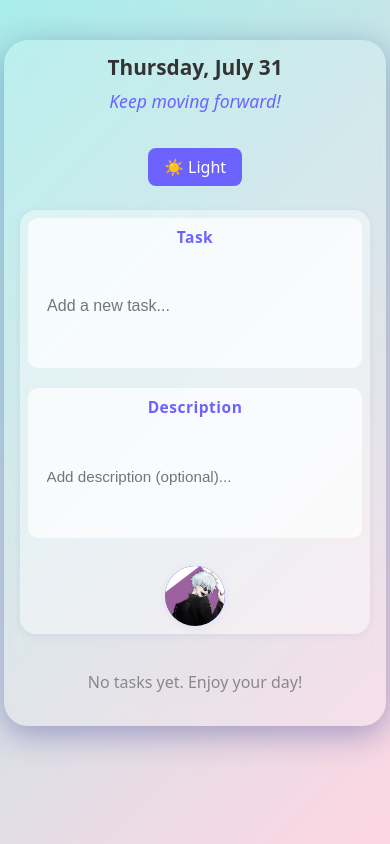
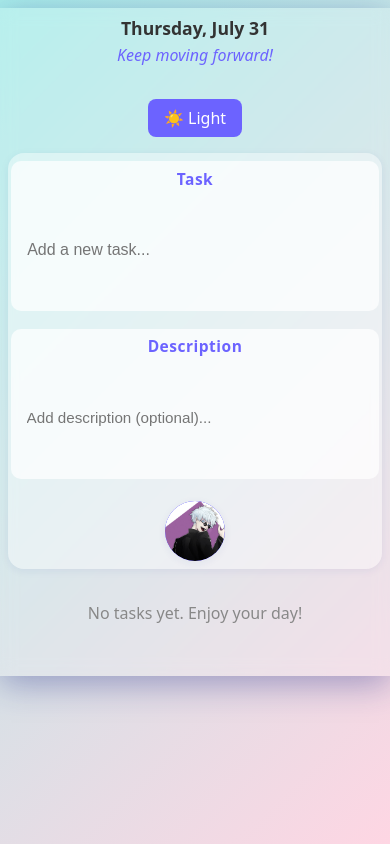
Before and after one commit to Rakesh99k/my-todo, a React (Vite) app: page / in a window 390 px wide. Built offline with nearby package versions, Linux system fonts and the light colour scheme.

Commit message:
Added scroll

```diff
--- a/src/App.css
+++ b/src/App.css
@@ -1,50 +1,39 @@
 html, body {
-  height: 100%;
+  min-height: 100vh;
+  height: auto;
   width: 100%;
   margin: 0;
   padding: 0;
   box-sizing: border-box;
+  overflow: auto;
 }
 
 #root {
   min-height: 100vh;
   min-width: 100vw;
   width: 100vw;
-  height: 100vh;
+  height: auto;
   max-width: 100vw;
-  max-height: 100vh;
+  max-height: none;
   margin: 0;
   padding: 0;
   text-align: center;
   box-sizing: border-box;
+  overflow: visible;
 }
 
-.logo {
-  height: 6em;
-  padding: 1.5em;
-  will-change: filter;
-  transition: filter 300ms;
-}
-.logo:hover {
-  filter: drop-shadow(0 0 2em #646cffaa);
-}
-.logo.react:hover {
-  filter: drop-shadow(0 0 2em #61dafbaa);
-}
-
-@keyframes logo-spin {
-  from {
-    transform: rotate(0deg);
-  }
-  to {
-    transform: rotate(360deg);
-  }
-}
-
-@media (prefers-reduced-motion: no-preference) {
-  a:nth-of-type(2) .logo {
-    animation: logo-spin infinite 20s linear;
-  }
+.todo-bg {
+  min-height: 100vh;
+  min-width: 100vw;
+  width: 100vw;
+  height: auto;
+  background: linear-gradient(135deg, #a8edea 0%, #fed6e3 100%);
+  display: flex;
+  align-items: center;
+  justify-content: center;
+  flex-direction: column;
+  box-sizing: border-box;
+  overflow: visible;
 }
 
 .card {
@@ -55,17 +44,25 @@ html, body {
   color: #888;
 }
 
-.todo-bg {
-  min-height: 100vh;
-  min-width: 100vw;
-  width: 100vw;
-  height: 100vh;
-  background: linear-gradient(135deg, #a8edea 0%, #fed6e3 100%);
-  display: flex;
-  align-items: center;
-  justify-content: center;
-  flex-direction: column;
-  box-sizing: border-box;
+/* Show always visible scrollbar for the whole page */
+body::-webkit-scrollbar,
+#root::-webkit-scrollbar,
+.todo-bg::-webkit-scrollbar {
+  width: 10px;
+  background: #eee;
+}
+
+body::-webkit-scrollbar-thumb,
+#root::-webkit-scrollbar-thumb,
+.todo-bg::-webkit-scrollbar-thumb {
+  background: #6c63ff;
+  border-radius: 6px;
+}
+
+/* For Firefox */
+body, #root, .todo-bg {
+  scrollbar-width: thin;
+  scrollbar-color: #6c63ff #eee;
 }
 
 .todo-container {
@@ -80,8 +77,7 @@ html, body {
   display: flex;
   flex-direction: column;
   align-items: stretch;
-  box-sizing: border-box; /* ensure padding is inside */
-  overflow: hidden; /* prevent children from overflowing */
+  box-sizing: border-box;
 }
 
 .todo-header {
@@ -194,8 +190,9 @@ html, body {
   list-style: none;
   padding: 0;
   margin: 0;
-  max-height: 45vh;
-  overflow-y: auto;
+  /* Remove max-height and overflow-y for infinite scroll */
+  /* max-height: 45vh; */
+  /* overflow-y: auto; */
   scrollbar-width: thin;
   scrollbar-color: #6c63ff #eee;
 }
@@ -352,41 +349,55 @@ html, body {
     min-height: 100vh;
     min-width: 100vw;
     width: 100vw;
-    height: 100vh;
-    padding: 1.5em 0;
+    height: auto;
+    padding: 0.5em 0;
     align-items: stretch;
     justify-content: flex-start;
     box-sizing: border-box;
+    overflow: auto;
   }
   .todo-container {
-    padding: 1rem;
-    max-width: 98vw;
-    margin: 1rem auto;
+    padding: 0.7em 0.5em;
+    max-width: 100vw;
+    width: 100vw;
+    margin: 0;
     box-sizing: border-box;
-    overflow: hidden;
+    border-radius: 0;
+    overflow: visible;
+  }
+  .todo-header {
+    margin-bottom: 1em;
+    padding: 0 0.5em;
   }
   .todo-header h1 {
-    font-size: 1.3em;
+    font-size: 1.1em;
+    word-break: break-word;
+  }
+  .motivation {
+    font-size: 1em;
+    margin-top: 0.3em;
+    padding: 0 0.5em;
   }
   .todo-input-card {
     flex-direction: column;
     align-items: stretch;
-    gap: 0.8em;
+    gap: 0.7em;
     width: 100%;
     box-sizing: border-box;
-    margin-bottom: 1.2rem;
+    margin-bottom: 1em;
+    padding: 0.5em 0.2em;
   }
   .input-box {
     width: 100%;
-    margin-bottom: 0.5em;
-    padding: 0.5em 0.5em;
+    margin-bottom: 0.4em;
+    padding: 0.4em 0.3em;
     min-width: 0;
     box-sizing: border-box;
   }
   .add-btn {
     align-self: center;
     margin-left: 0;
-    margin-top: 0.3em;
+    margin-top: 0.2em;
     width: 2.5em;
     height: 2.5em;
     min-width: 2.5em;
@@ -406,18 +417,20 @@ html, body {
   }
   .todo-list {
     width: 100%;
+    padding-bottom: 1.5em;
   }
   .todo-card {
-    padding: 0.7em 0.5em;
+    padding: 0.7em 0.3em;
     font-size: 0.98em;
     min-width: 0;
     width: 100%;
     box-sizing: border-box;
+    margin-bottom: 0.7em;
   }
   .todo-card-row {
     flex-direction: row;
     flex-wrap: wrap;
-    gap: 0.5em;
+    gap: 0.4em;
     width: 100%;
     min-width: 0;
   }
@@ -436,7 +449,7 @@ html, body {
   }
   .delete-btn {
     margin-left: 0.5em;
-    margin-top: 0.3em;
+    margin-top: 0.2em;
   }
 }
 
@@ -515,3 +528,31 @@ html, body {
 .theme-toggle-btn:hover {
   background: #ff2d55;
 }
+
+.dark-theme .checkbox-container input:checked + .checkmark {
+  background: #ff2d55;
+}
+
+.dark-theme .delete-btn {
+  color: #ff2d55;
+}
+
+.dark-theme .delete-btn:hover {
+  color: #fff;
+}
+
+.theme-toggle-btn {
+  margin-top: 1em;
+  padding: 0.5em 1em;
+  border-radius: 8px;
+  border: none;
+  background: #6c63ff;
+  color: #fff;
+  cursor: pointer;
+  font-size: 1em;
+  transition: background 0.2s;
+}
+
+.theme-toggle-btn:hover {
+  background: #ff2d55;
+}
```
